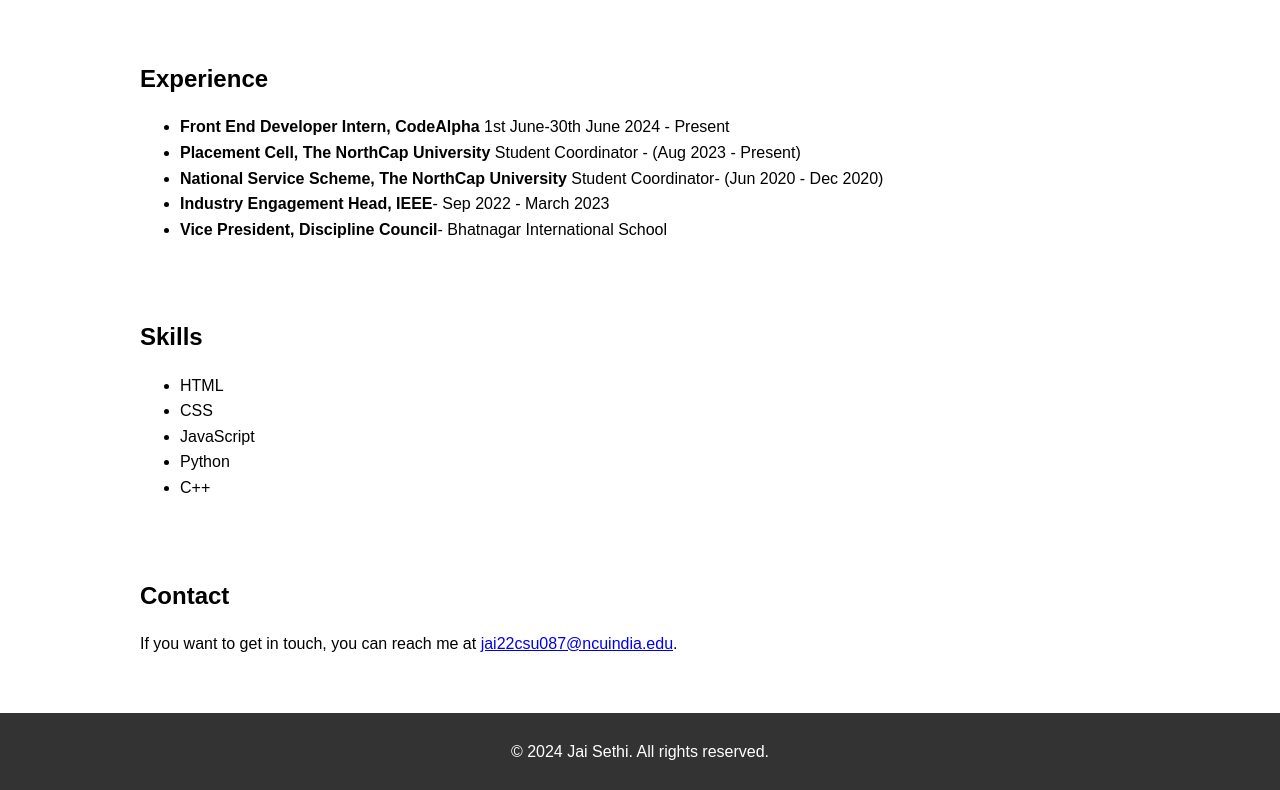
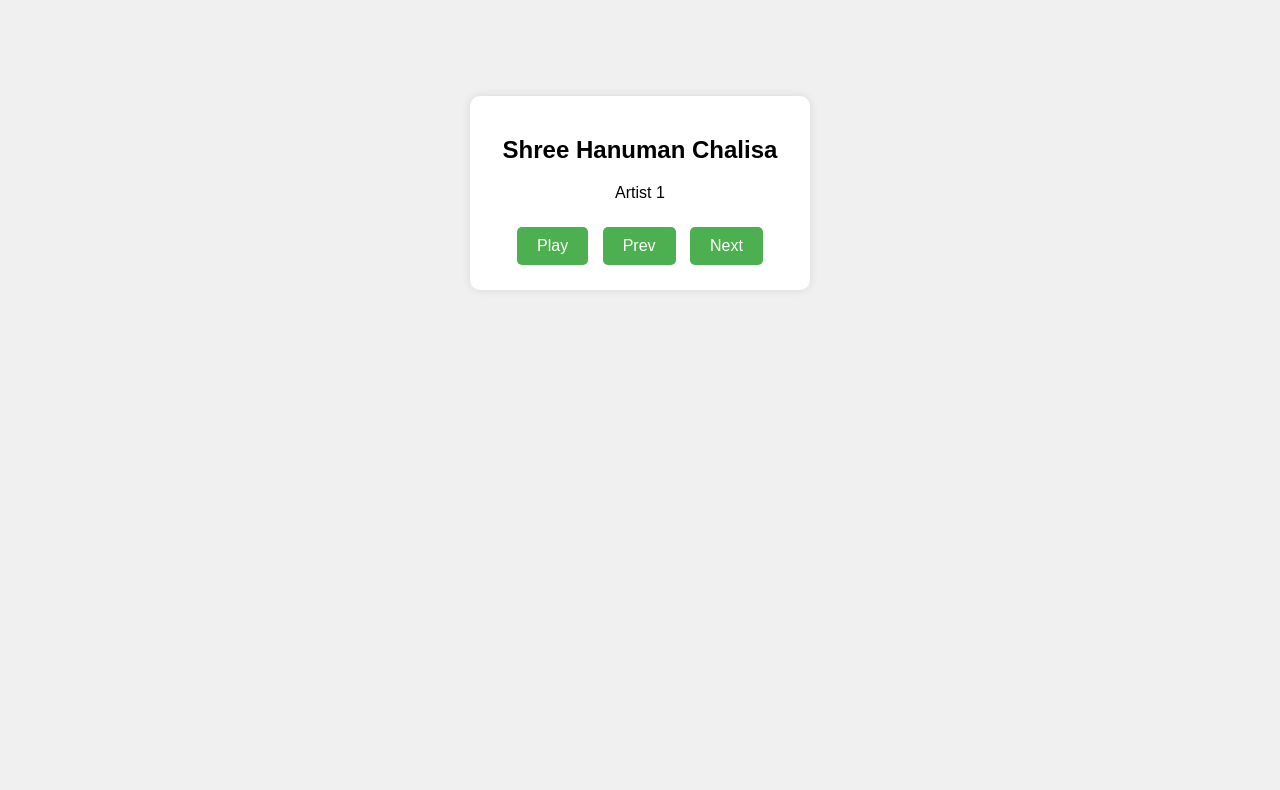
Before and after one commit to Abhigyanadarsh/CODE-ALPHA-INTERNSHIP, a plain HTML site: page index.htm in a window 1280 px wide. Shown: the part 207-997 px from the top of the page. After the commit the page ends 800 px from the top, so only its background shows below. Drawn offline with Linux system fonts and the light colour scheme.

Commit message:
TASK 4
TASK 4

```diff
--- a/index.htm
+++ b/index.htm
@@ -3,68 +3,22 @@
 <head>
     <meta charset="UTF-8">
     <meta name="viewport" content="width=device-width, initial-scale=1.0">
-    <title>My Portfolio</title>
+    <title>Music Player</title>
     <link rel="stylesheet" href="styles.css">
 </head>
 <body>
-    <header>
-        <div class="container">
-            <h1>My Portfolio</h1>
-            <nav>
-                <ul>
-                    <li><a href="#about">About</a></li>
-                    <li><a href="#experience">Experience</a></li>
-                    <li><a href="#skills">Skills</a></li>
-                    <li><a href="#contact">Contact</a></li>
-                </ul>
-            </nav>
+    <div class="music-player">
+        <div class="song-info">
+            <h2 id="song-title">Song Title</h2>
+            <p id="artist-name">Artist Name</p>
         </div>
-    </header>
-
-    <section id="about" class="section">
-        <div class="container">
-            <h2>About Me</h2>
-            <p>Hello! I am Jai Sethi, a passionate AIML Student at The Northcap University. I love coding and learning new technologies.</p>
+        <audio id="audio" src="Shree_Hanuman_Chalisa.mp3"></audio>
+        <div class="controls">
+            <button id="play-pause" onclick="togglePlayPause()">Play</button>
+            <button id="prev" onclick="prevSong()">Prev</button>
+            <button id="next" onclick="nextSong()">Next</button>
         </div>
-    </section>
-
-    <section id="experience" class="section">
-        <div class="container">
-            <h2>Experience</h2>
-            <ul>
-                <li><strong>Front End Developer Intern, CodeAlpha</strong> 1st June-30th June 2024 - Present</li>
-                <li><strong>Placement Cell, The NorthCap University</strong> Student Coordinator - (Aug 2023 - Present)</li>
-                <li><strong>National Service Scheme, The NorthCap University</strong> Student Coordinator- (Jun 2020 - Dec 2020)</li>
-                <li><strong>Industry Engagement Head, IEEE</strong>- Sep 2022 - March 2023</li>
-                <li><strong>Vice President, Discipline Council</strong>- Bhatnagar International School</li>
-            </ul>
-        </div>
-    </section>
-
-    <section id="skills" class="section">
-        <div class="container">
-            <h2>Skills</h2>
-            <ul>
-                <li>HTML</li>
-                <li>CSS</li>
-                <li>JavaScript</li>
-                <li>Python</li>
-                <li>C++</li>
-            </ul>
-        </div>
-    </section>
-
-    <section id="contact" class="section">
-        <div class="container">
-            <h2>Contact</h2>
-            <p>If you want to get in touch, you can reach me at <a href="mailto:jai22csu087@ncuindia.edu">jai22csu087@ncuindia.edu</a>.</p>
-        </div>
-    </section>
-
-    <footer>
-        <div class="container">
-            <p>&copy; 2024 Jai Sethi. All rights reserved.</p>
-        </div>
-    </footer>
+    </div>
+    <script src="script.js"></script>
 </body>
 </html>
--- a/script.js
+++ b/script.js
@@ -1,56 +1,59 @@
-let display = document.getElementById('display');
-let currentInput = '';
-let operator = '';
-let operand1 = '';
-let operand2 = '';
+const audio = document.getElementById('audio');
+const playPauseBtn = document.getElementById('play-pause');
+const songTitle = document.getElementById('song-title');
+const artistName = document.getElementById('artist-name');
 
-function clearDisplay() {
-    currentInput = '';
-    operator = '';
-    operand1 = '';
-    operand2 = '';
-    display.textContent = '0';
+const songs = [
+    {
+        title: "Shree Hanuman Chalisa",
+        artist: "Artist 1",
+        src: "Shree_Hanuman_Chalisa.mp3"
+    },
+    {
+        title: "Jai_Hanuman_Gosai",
+        artist: "Artist 2",
+        src: "Jai_Hanuman_Gosai.mp3"
+    },
+    {
+        title: "Sankat_Mochan_Naam_Tiharo",
+        artist: "Artist 3",
+        src: "Sankat_Mochan_Naam_Tiharo.mp3"
+    }
+];
+
+let currentSongIndex = 0;
+
+function loadSong(song) {
+    songTitle.textContent = song.title;
+    artistName.textContent = song.artist;
+    audio.src = song.src;
 }
 
-function deleteLast() {
-    currentInput = currentInput.slice(0, -1);
-    display.textContent = currentInput || '0';
+function togglePlayPause() {
+    if (audio.paused) {
+        audio.play();
+        playPauseBtn.textContent = 'Pause';
+    } else {
+        audio.pause();
+        playPauseBtn.textContent = 'Play';
+    }
 }
 
-function appendNumber(number) {
-    currentInput += number;
-    display.textContent = currentInput;
+function prevSong() {
+    currentSongIndex = (currentSongIndex - 1 + songs.length) % songs.length;
+    loadSong(songs[currentSongIndex]);
+    if (!audio.paused) {
+        audio.play();
+    }
 }
 
-function appendOperator(op) {
-    if (currentInput === '') return;
-    if (operator) calculate();
-    operand1 = currentInput;
-    operator = op;
-    currentInput = '';
+function nextSong() {
+    currentSongIndex = (currentSongIndex + 1) % songs.length;
+    loadSong(songs[currentSongIndex]);
+    if (!audio.paused) {
+        audio.play();
+    }
 }
 
-function calculate() {
-    if (currentInput === '' || !operator) return;
-    operand2 = currentInput;
-    let result;
-    switch (operator) {
-        case '+':
-            result = parseFloat(operand1) + parseFloat(operand2);
-            break;
-        case '-':
-            result = parseFloat(operand1) - parseFloat(operand2);
-            break;
-        case '*':
-            result = parseFloat(operand1) * parseFloat(operand2);
-            break;
-        case '/':
-            result = parseFloat(operand1) / parseFloat(operand2);
-            break;
-    }
-    display.textContent = result;
-    currentInput = result.toString();
-    operator = '';
-    operand1 = '';
-    operand2 = '';
-}
+// Load the initial song
+loadSong(songs[currentSongIndex]);
--- a/styles.css
+++ b/styles.css
@@ -1,67 +1,43 @@
 body {
     font-family: Arial, sans-serif;
-    line-height: 1.6;
+    display: flex;
+    justify-content: center;
+    align-items: center;
+    height: 100vh;
     margin: 0;
-    padding: 0;
+    background-color: #f0f0f0;
 }
 
-header {
-    background: #333;
-    color: #fff;
-    padding: 10px 0;
+.music-player {
+    background-color: #fff;
+    padding: 20px;
+    border-radius: 10px;
+    box-shadow: 0 0 10px rgba(0, 0, 0, 0.1);
+    text-align: center;
+    max-width: 300px;
+    width: 100%;
 }
 
-header .container {
-    display: flex;
-    justify-content: space-between;
-    align-items: center;
-    max-width: 1000px;
-    margin: auto;
-    padding: 0 20px;
+.song-info {
+    margin-bottom: 20px;
 }
 
-header h1 {
-    margin: 0;
+.controls button {
+    background-color: #4CAF50;
+    color: white;
+    border: none;
+    padding: 10px 20px;
+    margin: 5px;
+    border-radius: 5px;
+    cursor: pointer;
+    font-size: 16px;
+    transition: background-color 0.3s;
 }
 
-header nav ul {
-    list-style: none;
-    margin: 0;
-    padding: 0;
-    display: flex;
+.controls button:hover {
+    background-color: #45a049;
 }
 
-header nav ul li {
-    margin-left: 20px;
+.controls button:focus {
+    outline: none;
 }
-
-header nav ul li a {
-    color: #fff;
-    text-decoration: none;
-}
-
-header nav ul li a:hover {
-    text-decoration: underline;
-}
-
-.section {
-    padding: 20px 0;
-}
-
-.container {
-    max-width: 1000px;
-    margin: auto;
-    padding: 0 20px;
-}
-
-h2 {
-    margin-bottom: 10px;
-}
-
-footer {
-    background: #333;
-    color: #fff;
-    text-align: center;
-    padding: 10px 0;
-    margin-top: 20px;
-}
```
Also changed, not shown: 3 other files.
